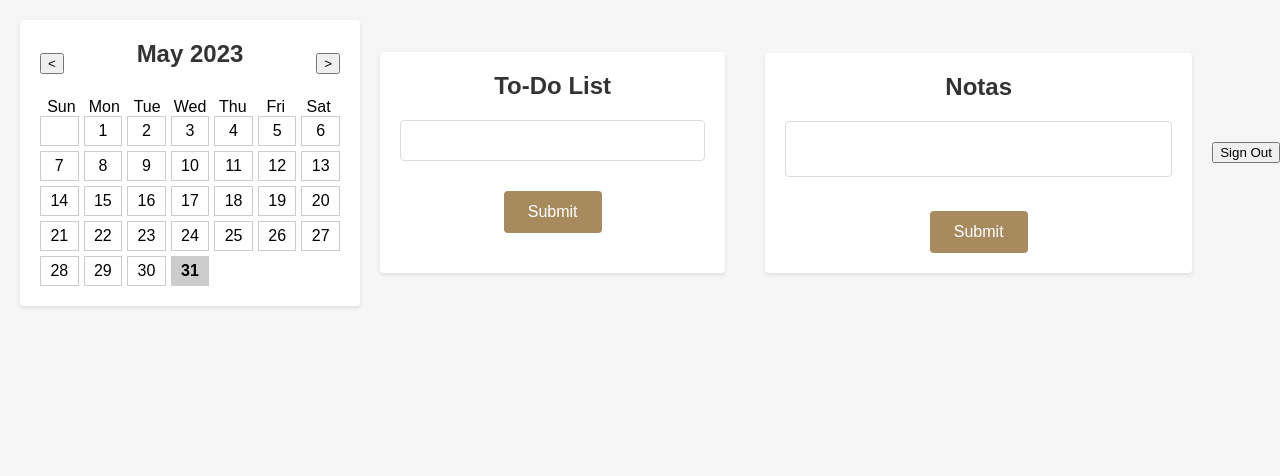
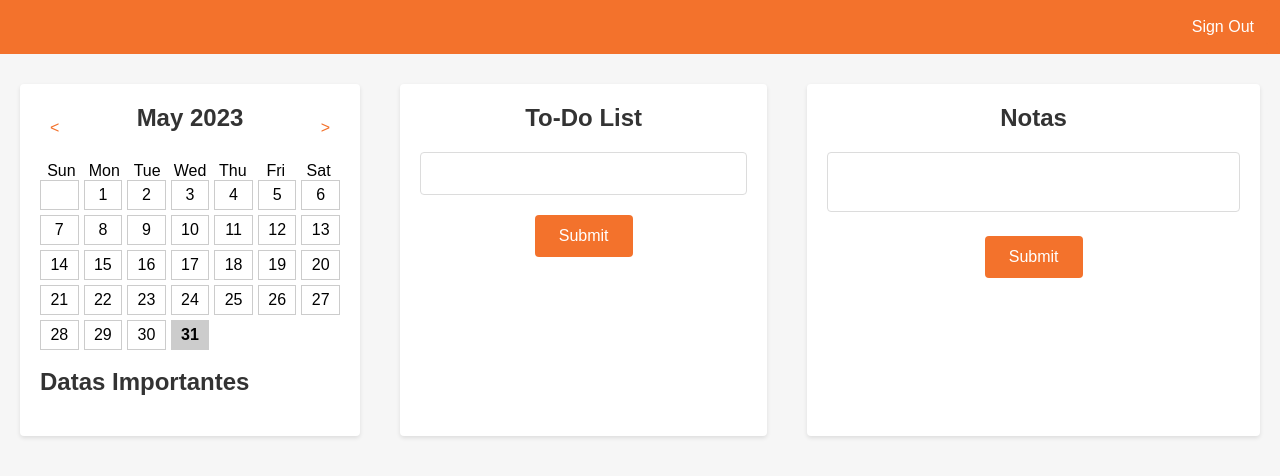
Before and after one commit to brunamarques26/trabalhosic, a website with bundled scripts: page home.html in a window 1280 px wide. Built offline with nearby package versions, Linux system fonts and the light colour scheme; no server answers.

Commit message:
Versão recente com visula

```diff
--- a/home.html
+++ b/home.html
@@ -5,7 +5,15 @@
     <link rel="stylesheet" type="text/css" href="style.css">
     <link href="https://fonts.googleapis.com/icon?family=Material+Icons" rel="stylesheet">
 </head>
+<header>
+    <div id="header">
+        <!--<img src="" alt="Foto de Perfil" id="profile-photo">-->
+        <h4 id="username"></h4>
+        <button id="signOut">Sign Out</button>
+    </div>
+</header>
 <body>
+
 
     <div class="calendar">
         <div class="header">
@@ -23,8 +31,11 @@
           <div>Sat</div>
         </div>
         <div class="days"></div>
+        <br>
+        <h2>Datas Importantes</h2>
         <div class="list-data" id="data-list"></div>
       </div>
+
 
 
 
@@ -50,8 +61,6 @@
         <div class="list-notes" id="notes-list"></div>
     </div>
 
-    <button id="signOut">Sign Out</button>
-
 
     <script src="https://www.gstatic.com/firebasejs/9.22.0/firebase-app.js" type="module"></script>
     <script src="https://www.gstatic.com/firebasejs/9.22.0/firebase-analytics.js" type="module"></script>
--- a/script2.js
+++ b/script2.js
@@ -120,7 +120,7 @@ document.addEventListener("DOMContentLoaded", function() {
 
       } else {
         // If the date doesn't exist, prompt the user to enter a text
-        const text = prompt("Enter text for the selected date:");
+        const text = prompt("Insira o texto para a data selecionada:");
 
         if (text) {
           // If the user entered a text, save the date and text to the database
@@ -425,14 +425,28 @@ function displayTasks() {
       });
   }
 
+  let username = document.getElementById("username")
+
 //quando é feita a autenticação
 auth.onAuthStateChanged((user) => {
   if (user) {
     //alert("Login com sucesso: " + user.displayName);
+    username.innerHTML = user.displayName
     console.log(user);
     displayTasks();
     displayNotes();
     displayCalen();
+
+    const photoURL = user.photoURL;
+/*
+    if (photoURL) {
+      console.log("URL da foto de perfil:", photoURL);
+
+      // Use a URL da foto de perfil para definir o atributo 'src' da imagem
+      const profilePhoto = document.getElementById("profile-photo");
+      profilePhoto.src = photoURL;
+      profilePhoto.alt = "Foto de Perfil";
+    } */
   }
 });
 
--- a/style.css
+++ b/style.css
@@ -1,11 +1,12 @@
 body {
     display: flex;
     justify-content: center;
-    align-items: center;
+    align-items: top;
     background-color: #f6f6f6;
     font-family: Hind, sans-serif;
     margin: 0;
     padding: 0;
+    margin-top: 5%;
 }
 
 
@@ -18,6 +19,7 @@ body {
     font-family: Hind, sans-serif;
     margin-left: 20px;
     margin-top: 20px;
+    margin-right: 20px;
   }
 
   .header {
@@ -72,20 +74,9 @@ body {
     padding-left: 30px;
 }
 
-.delete-button{
-    position: absolute;
-    top: 5px;
-    left: 5px;
-    border: none;
-    background: none;
-    padding: 0;
-    cursor: pointer;
-    font-size: 24px;
-    color: #888888;
-}
 
 
-.todo-container {
+.todo-container, .container {
     background-color: #ffffff;
     border-radius: 4px;
     box-shadow: 0 2px 4px rgba(0, 0, 0, 0.1);
@@ -102,22 +93,22 @@ body {
     box-shadow: 0 2px 4px rgba(0, 0, 0, 0.1);
     padding: 20px;
     text-align: center;
-    margin-top: 20px;
-    margin-left: 20px;
     margin-right: 20px;
     flex-grow: 1;
     max-width: 40%;
 }
 
 .notes-input {
+    font-size: 15px;
     width: 100%;
     padding: 12px;
-    margin-bottom: 10px;
+    margin: 0%;
     border: 1px solid #dcdcdc;
     border-radius: 4px;
     box-sizing: border-box;
     resize: none;
     overflow: hidden;
+    font-family: Hind, sans-serif;
   }
 
 h2 {
@@ -126,36 +117,38 @@ h2 {
 }
 
 .submit-btn {
-    background-color: #a78b5f;
+    background-color: #f3722c;
     border: none;
     border-radius: 4px;
     color: #ffffff;
     cursor: pointer;
     font-size: 16px;
     padding: 12px 24px;
+    margin-bottom: 20px;
     margin-top: 20px;
     transition: background-color 0.3s ease;
 }
 
 .submit-btn:hover {
-    background-color: #896f4c;
+    background-color: #f3722c;
 }
 
 form {
     margin-top: 20px;
 }
 .todo-input{
+    font-size: 15px;
     width: 100%;
     padding: 12px;
-    margin-bottom: 10px;
     border: 1px solid #dcdcdc;
     border-radius: 4px;
     box-sizing: border-box;
+    font-family: Hind, sans-serif;
 }
 
 
 input[type="submit"] {
-    background-color: #a78b5f;
+    background-color: #f3722c;
     color: white;
     border: none;
     padding: 12px 24px;
@@ -191,8 +184,8 @@ input[type="submit"] {
 }
 
 .list-item input[type="checkbox"]:checked {
-    background-color: #a78b5f;
-    border-color: #a78b5f;
+    background-color: #f3722c;
+    border-color: #f3722c;
 }
 
 .list-item label {
@@ -211,7 +204,7 @@ input[type="submit"] {
     color: #cccccc;
 }
 
-.delete-button {
+.delete-button, .delete-button-task {
     border: none;
     background: none;
     padding: 0;
@@ -220,7 +213,7 @@ input[type="submit"] {
     color: #888888;
   }
 
-  .delete-button:hover {
+  .delete-button-task:hover, .delete-button:hover {
     color: #d11212;
   }
 
@@ -230,7 +223,8 @@ input[type="submit"] {
 
   .list-notes li {
     position: relative;
-    border: 1px solid #dcdcdc;
+    border: 1px solid #eee;
+    background-color: #fff8d2;
     border-radius: 4px;
     padding: 10px;
     margin-bottom: 10px;
@@ -263,6 +257,66 @@ input[type="submit"] {
     color: #888888;
 }
 
+header {
+  position: fixed;
+  top: 0;
+  left: 0;
+  width: 100%;
+  background-color: #f3722c;
+  padding: 10px;
+  color: white;
+  z-index: 9999; /* Para garantir que a header fique acima do conteúdo */
+}
+
+#header {
+  display: flex;
+  align-items: center;
+  justify-content: space-between;
+}
+
+#username {
+  margin: 0;
+}
+
+#signOut {
+  background-color: #f3722c;
+  border: none;
+  border-radius: 4px;
+  color: #ffffff;
+  cursor: pointer;
+  font-size: 16px;
+  color: white;
+  padding: 8px 16px;
+  transition: background-color 0.3s ease;
+  margin-right: 20px;
+}
+
+#signOut:hover {
+  background-color: #d76527;
+}
+
+button {
+    padding: 5px 10px;
+    border: none;
+    background-color: transparent;
+    color: #f3722c;
+    cursor: pointer;
+    font-size: 16px;
+  }
+
+  /* Estilo específico para o botão "prev" */
+  button.prev {
+    margin-right: 10px;
+  }
+
+  /* Estilo específico para o botão "next" */
+  button.next {
+    margin-left: 10px;
+  }
+
+  .profile-photo {
+    border-radius: 50%;
+  }
 
 @media (max-width: 500px) {
     .container {
```
